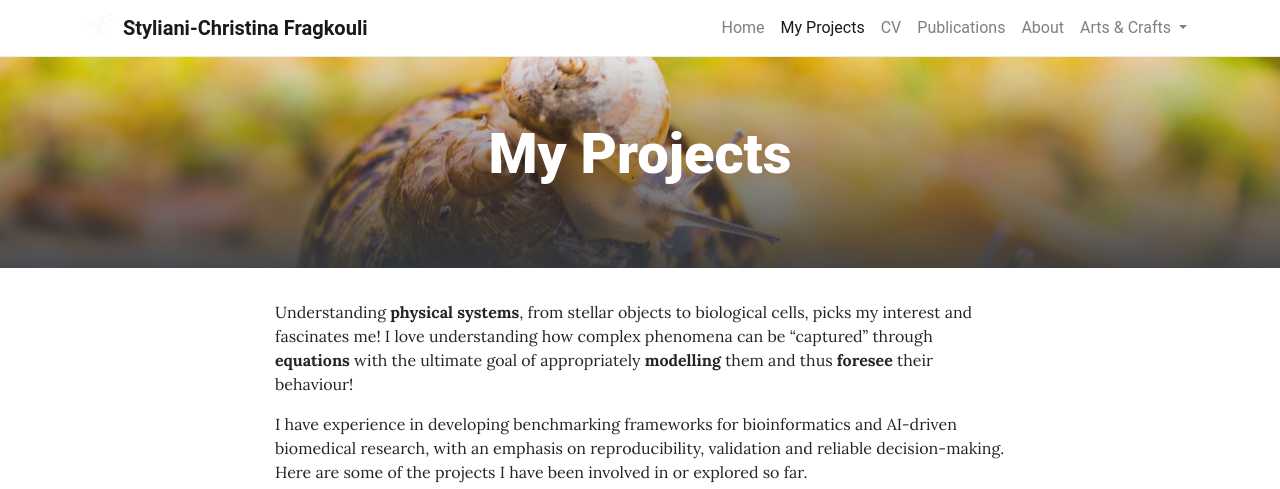
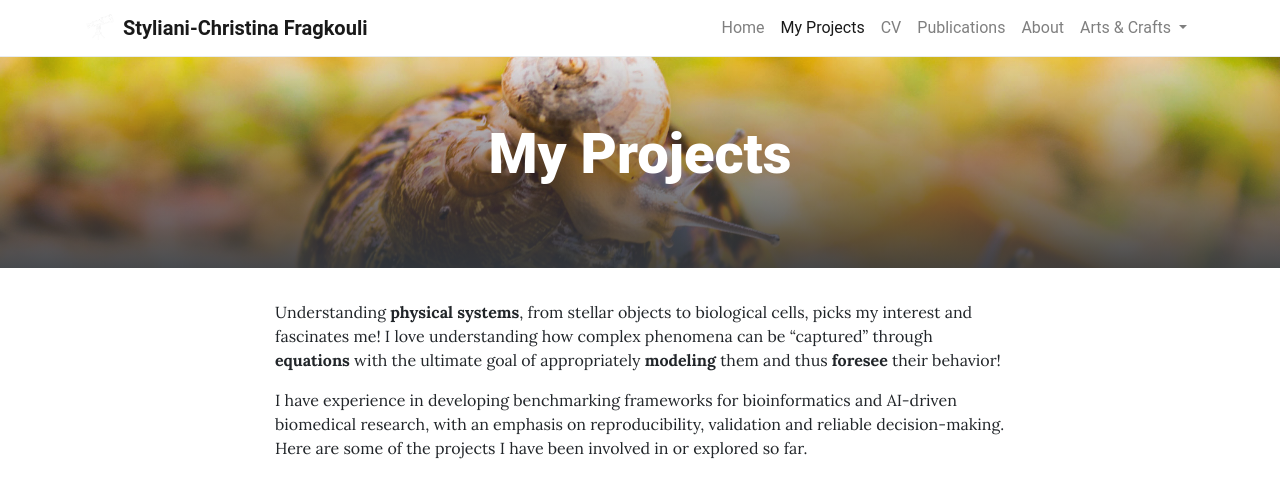
Before and after one commit to sfragkoul/sfragkoul.github.io, a Jekyll site: the page built from pages/Projects.md, in a window 1280 px wide and 900 px high, cut to the strip 0-489 px from the top of the window. Built offline with Jekyll 4.4.1, drawn with Linux system fonts in a browser that asks for light colours.

Commit message:
Update Projects.md

```diff
--- a/pages/Projects.md
+++ b/pages/Projects.md
@@ -5,6 +5,6 @@ background: /assets/img/groupLogo/photography.jpg
 permalink: /projects/
 ---
 
-Understanding **physical systems**, from stellar objects to biological cells, picks my interest and fascinates me! I love understanding how complex phenomena can be "captured" through **equations** with the ultimate goal of appropriately **modelling** them and thus **foresee** their behaviour!
+Understanding **physical systems**, from stellar objects to biological cells, picks my interest and fascinates me! I love understanding how complex phenomena can be "captured" through **equations** with the ultimate goal of appropriately **modeling** them and thus **foresee** their behavior!
 
 I have experience in developing benchmarking frameworks for bioinformatics and AI-driven biomedical research, with an emphasis on reproducibility, validation and reliable decision-making. Here are some of the projects I have been involved in or explored so far.
```
